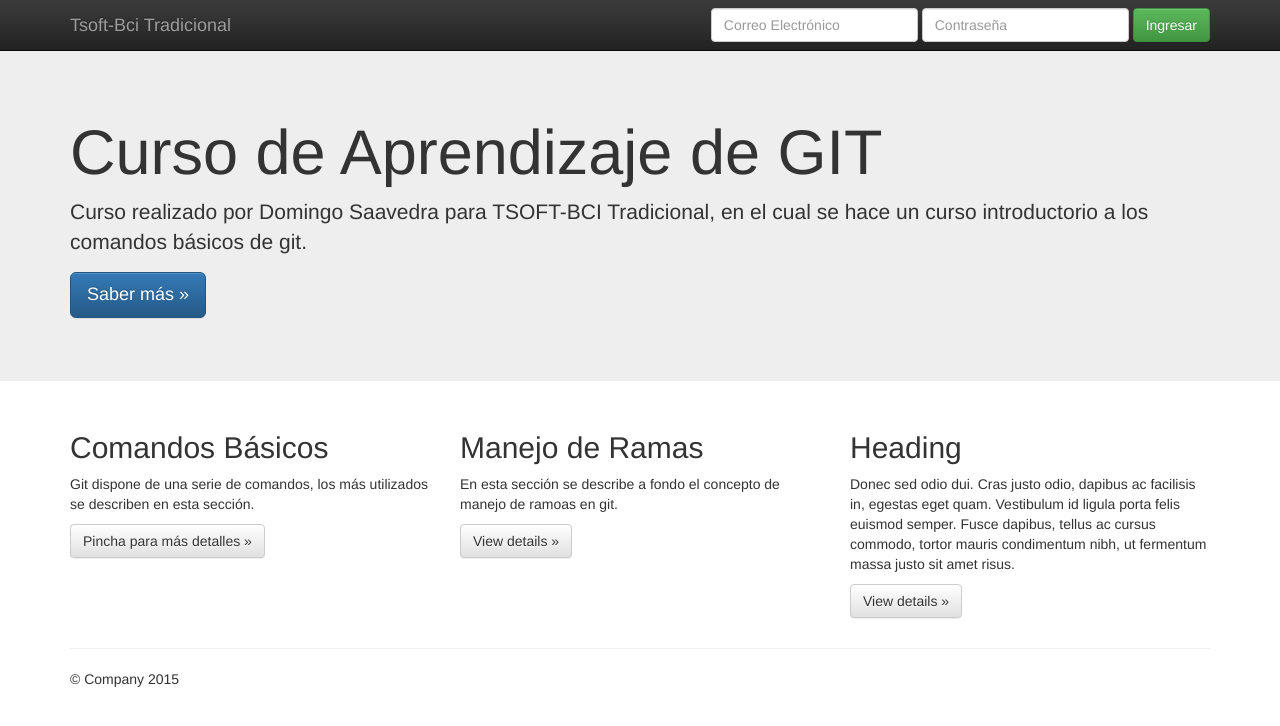
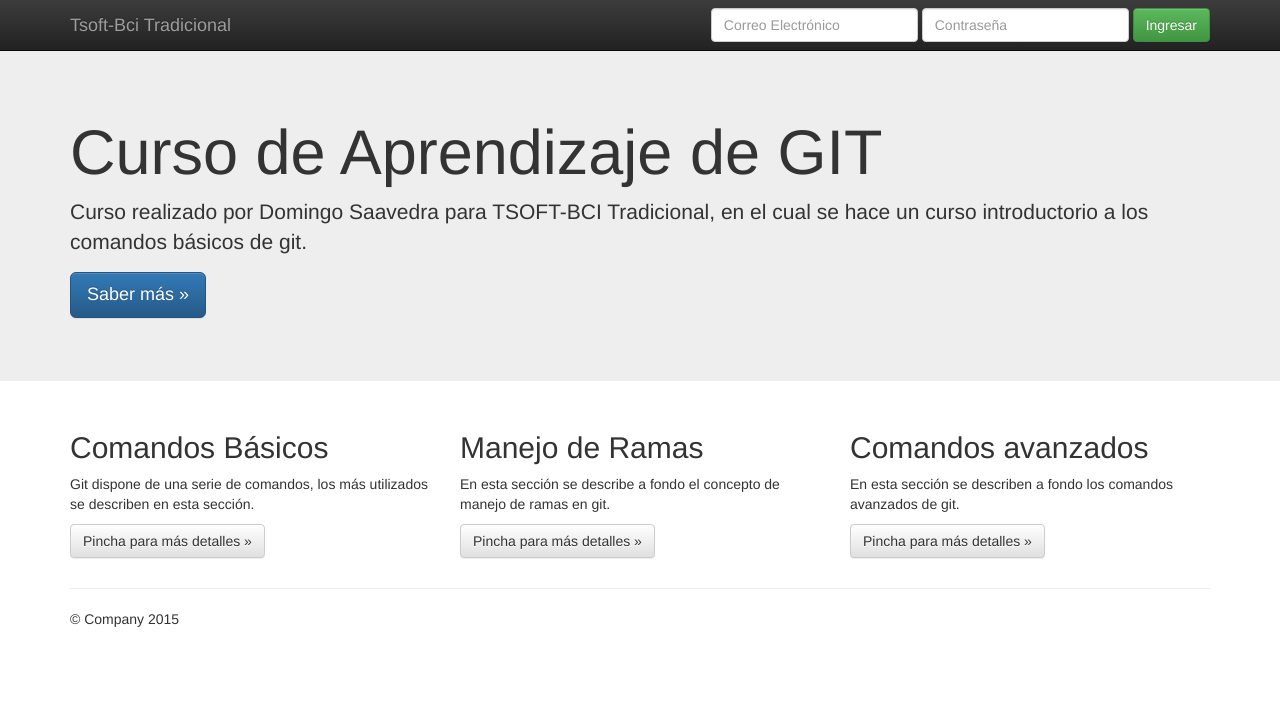
Before and after one commit to xhispams/Trabajo2_ALvaro_Moya_Santana, a plain HTML site: page index.html in a window 1280 px wide. Drawn offline with nearby package versions, Linux system fonts and the light colour scheme.

Commit message:
Se modifica en Homepage la tercera descripción y título bajo el título y párrafo principal, y se arreglan detalles estéticos de palabras mal escritas

```diff
--- a/index.html
+++ b/index.html
@@ -71,13 +71,13 @@
         </div>
         <div class="col-md-4">
           <h2>Manejo de Ramas</h2>
-          <p>En esta sección se describe a fondo el concepto de manejo de ramoas en git. </p>
-          <p><a class="btn btn-default" href="#" role="button">View details &raquo;</a></p>
+          <p>En esta sección se describe a fondo el concepto de manejo de ramas en git. </p>
+          <p><a class="btn btn-default" href="#" role="button">Pincha para más detalles &raquo;</a></p>
        </div>
         <div class="col-md-4">
-          <h2>Heading</h2>
-          <p>Donec sed odio dui. Cras justo odio, dapibus ac facilisis in, egestas eget quam. Vestibulum id ligula porta felis euismod semper. Fusce dapibus, tellus ac cursus commodo, tortor mauris condimentum nibh, ut fermentum massa justo sit amet risus.</p>
-          <p><a class="btn btn-default" href="#" role="button">View details &raquo;</a></p>
+          <h2>Comandos avanzados</h2>
+          <p>En esta sección se describen a fondo los comandos avanzados de git.</p>
+          <p><a class="btn btn-default" href="#" role="button">Pincha para más detalles &raquo;</a></p>
         </div>
       </div>
 
```
